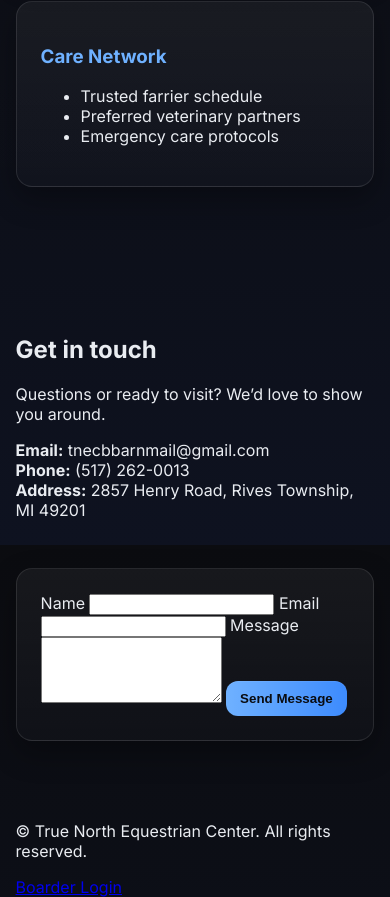
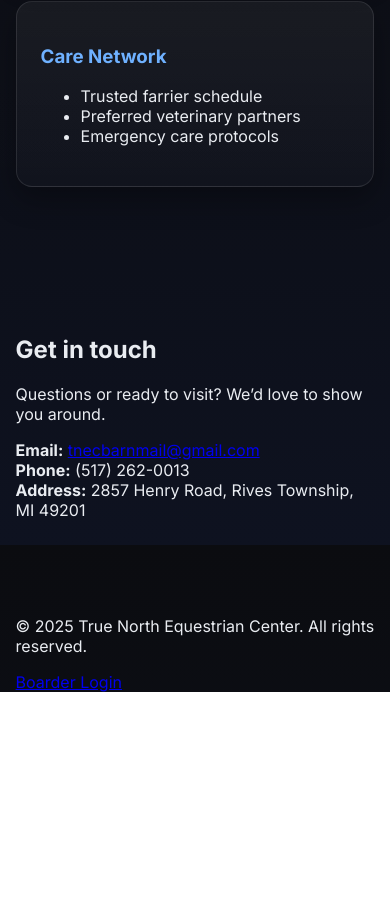
Before and after one commit to terrie-is-unstable/truenorthstable-site, a plain HTML site: page index.html in a window 390 px wide. Shown: the part 1987-2884 px from the top of the page. After the commit the page ends 2679 px from the top, so only its background shows below. Drawn offline with Linux system fonts and the light colour scheme; a script that the page names is missing.

Commit message:
update index.html
removed form and making sure we are mobile first

```diff
--- a/index.html
+++ b/index.html
@@ -106,26 +106,11 @@
           <h2>Get in touch</h2>
           <p>Questions or ready to visit? We’d love to show you around.</p>
           <p class="contact-lines">
-            <strong>Email:</strong> tnecbbarnmail@gmail.com<br/>
+            <strong>Email:</strong> <a href="mailto:tnecbarnmail@gmail.com">tnecbarnmail@gmail.com</a><br/>
             <strong>Phone:</strong> (517) 262-0013<br/>
             <strong>Address:</strong> 2857 Henry Road, Rives Township, MI 49201
           </p>
         </div>
-          <form action="mailto:info@truenorthstable.com" method="post" enctype="text/plain" class="card contact-form">
-            <label>
-              <span>Name</span>
-              <input type="text" name="Name" required>
-            </label>
-            <label>
-              <span>Email</span>
-              <input type="email" name="Email" required>
-            </label>
-            <label>
-              <span>Message</span>
-              <textarea name="Message" rows="4" required></textarea>
-            </label>
-               <button class="btn btn-primary" type="submit">Send Message</button>
-          </form>
         </div>
         </section>
   </main>
@@ -133,7 +118,7 @@
   <!-- Footer -->
   <footer class="site-footer">
     <div class="container footer-inner">
-      <p>© <span id="year"></span> <span id="brandNameFooter">True North Equestrian Center</span>. All rights reserved.</p>
+      <p>© <span id="year">2025</span> <span id="brandNameFooter">True North Equestrian Center</span>. All rights reserved.</p>
       <a href="dashboard.html" class="footer-link">Boarder Login</a>
     </div>
   </footer>
```
